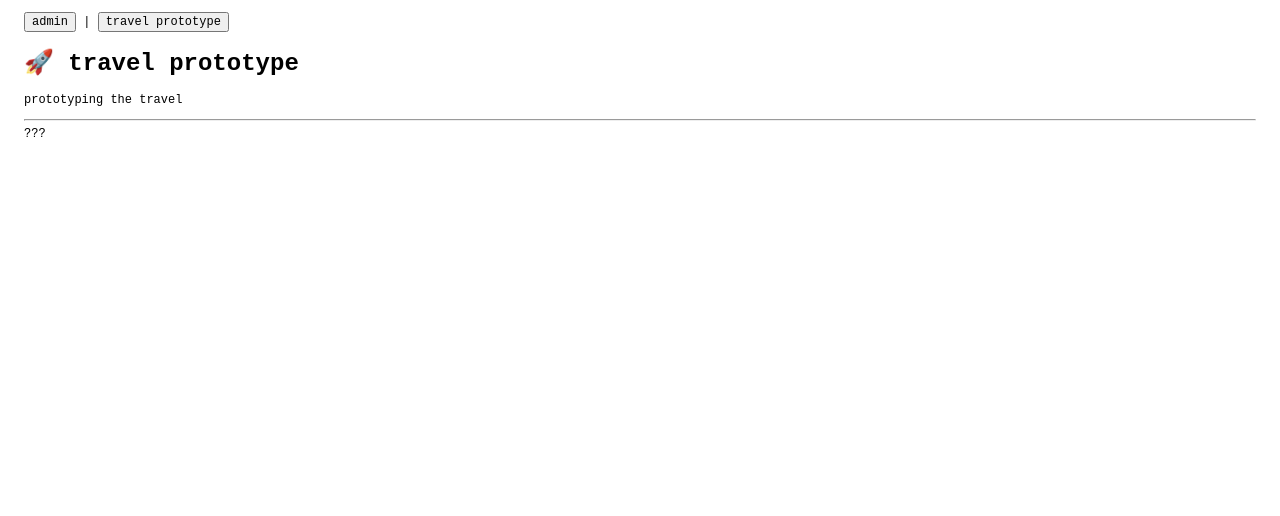
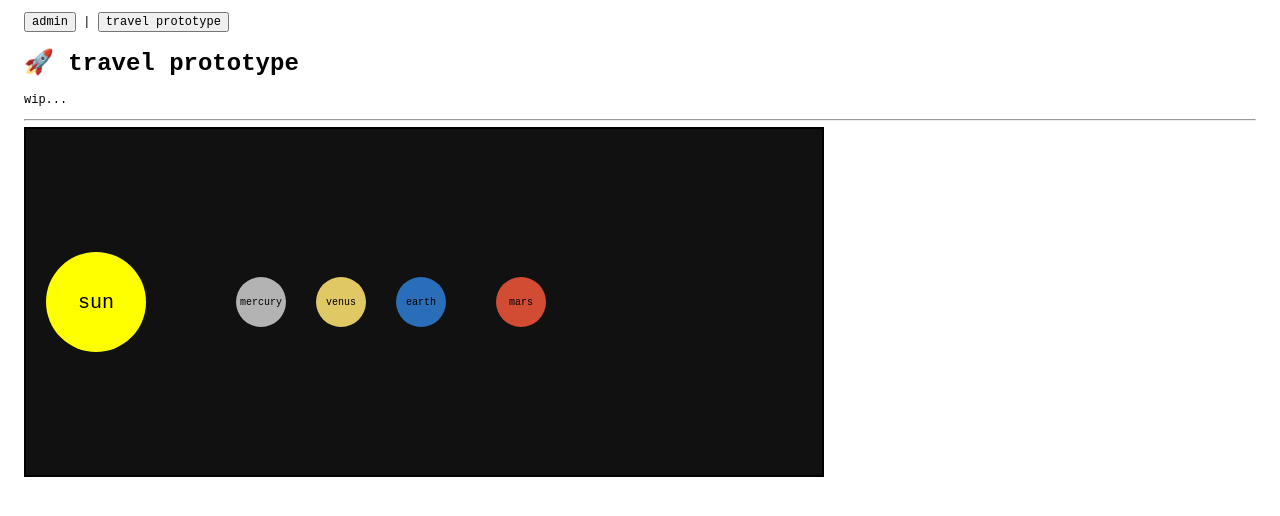
Before and after one commit to zhougsoft/2d-spacemfers-prototype, a React (Vite) app in the folder client/: page / in a window 1280 px wide. Both pictures are taken after a click on the button "travel prototype". Shown: the top 516 px of the page. Built offline with nearby package versions, Linux system fonts and the light colour scheme; no server answers.

Commit message:
add basic solar system map

```diff
--- a/client/src/api/index.ts
+++ b/client/src/api/index.ts
@@ -18,11 +18,13 @@ const request = async (url: string, method?: string) => {
 export const dbUp = async () => {
   const data = await request(`${API_URL}/api/db-up`)
   console.log(data)
+  return data
 }
 
 export const dbDown = async () => {
   const data = await request(`${API_URL}/api/db-down`)
   console.log(data)
+  return data
 }
 
 // --- universe admin -------------------------------------------------------
@@ -30,11 +32,13 @@ export const dbDown = async () => {
 export const getSolarSystem = async () => {
   const data = await request(`${API_URL}/api/solar-system`)
   console.log(data)
+  return data as Record<string, any>
 }
 
 export const getGameShips = async () => {
   const data = await request(`${API_URL}/api/game-ships`)
   console.log(data)
+  return data
 }
 
 // --- player admin ---------------------------------------------------------
@@ -42,16 +46,19 @@ export const getGameShips = async () => {
 export const createPlayer = async () => {
   const data = await request(`${API_URL}/api/players/create`, 'POST')
   console.log(data)
+  return data
 }
 
 export const getPlayers = async () => {
   const data = await request(`${API_URL}/api/players`)
   console.log(data)
+  return data
 }
 
 export const getPlayer = async (playerId: number) => {
   const data = await request(`${API_URL}/api/players/${playerId}`)
   console.log(data)
+  return data
 }
 
 // --- player state ---------------------------------------------------------
@@ -60,8 +67,8 @@ export const getPlayerLocation = async (playerId: number) => {
   const url = `${API_URL}/api/player-state/get-location/${playerId}`
   const data = await request(url)
   console.log(data)
+  return data
 }
-
 export const setPlayerLocation = async (
   playerId: number,
   locationId: number
@@ -69,6 +76,7 @@ export const setPlayerLocation = async (
   const url = `${API_URL}/api/player-state/set-location/${playerId}/${locationId}`
   const data = await request(url, 'POST')
   console.log(data)
+  return data
 }
 
 export const addPlayerShip = async (
@@ -79,12 +87,14 @@ export const addPlayerShip = async (
   const url = `${API_URL}/api/player-state/add-ship/${playerId}/${shipId}/${stationId}`
   const data = await request(url, 'POST')
   console.log(data)
+  return data
 }
 
 export const setActivePlayerShip = async (playerId: number, shipId: number) => {
   const url = `${API_URL}/api/player-state/set-active-ship/${playerId}/${shipId}`
   const data = await request(url, 'POST')
   console.log(data)
+  return data
 }
 
 export const initiatePlayerTravel = async (
@@ -94,4 +104,5 @@ export const initiatePlayerTravel = async (
   const url = `${API_URL}/api/player-state/initiate-travel/${playerId}/${locationId}`
   const data = await request(url, 'POST')
   console.log(data)
+  return data
 }
--- a/client/src/components/TravelPrototype.tsx
+++ b/client/src/components/TravelPrototype.tsx
@@ -1,10 +1,128 @@
+import { useEffect, useState } from 'react'
+import { getSolarSystem } from '../api'
+
+// TODO: MAKE A MINI-MAP UNDERNEATH THE MAIN SCROLLABLE SOLAR SYSTEM MAP
+
+const planetOrder = [
+  'mercury',
+  'venus',
+  'earth',
+  'mars',
+  'jupiter',
+  'saturn',
+  'uranus',
+  'neptune',
+  'pluto',
+]
+
+const planetColors: Record<string, string> = {
+  mercury: '#b3b3b3', // Gray
+  venus: '#e0c865', // Pale yellow
+  earth: '#2a6db8', // Blue and green
+  mars: '#d14c32', // Reddish
+  jupiter: '#d5b495', // Brown and white
+  saturn: '#e3d9b7', // Pale gold
+  uranus: '#82d4d4', // Light blue
+  neptune: '#2e3b7b', // Dark blue
+  pluto: '#deb887', // Brownish
+}
+
+// todo: add "distance_to_star" to the planet object in the database to create space in solar system (will need for travel time calculation later)
+const planetDistances: Record<string, number> = {
+  mercury: 0.4, // Scaled distance from the sun (arbitrary scaling)
+  venus: 0.7,
+  earth: 1,
+  mars: 1.5,
+  jupiter: 5.2,
+  saturn: 9.5,
+  uranus: 19.8,
+  neptune: 30,
+  pluto: 39.5,
+}
+
 const TravelPrototype = () => {
+  const [solarSystem, setSolarSystem] = useState<Record<string, any> | null>(
+    null
+  )
+
+  useEffect(() => {
+    if (solarSystem !== null) return
+    getSolarSystem().then(setSolarSystem).catch(console.error)
+  }, [solarSystem])
+
   return (
     <>
       <h1>🚀 travel prototype</h1>
-      <p>prototyping the travel</p>
+      <p>wip...</p>
       <hr />
-      ???
+
+      {/* Solar system scrollable window */}
+      <div
+        style={{
+          width: '100%',
+          maxWidth: '800px',
+          height: '350px',
+          border: '2px solid black',
+          overflowX: 'auto', // Enable horizontal scrolling
+          overflowY: 'hidden', // Prevent vertical scrolling
+          whiteSpace: 'nowrap', // Ensure elements don't wrap onto the next line
+          backgroundColor: '#111',
+        }}>
+        {/* Solar system scroll content */}
+        <div
+          style={{
+            display: 'flex',
+            alignItems: 'center',
+            height: '100%',
+            padding: '0 20px',
+            position: 'relative',
+          }}>
+          {/* Sun on the far left */}
+          <div
+            style={{
+              minWidth: '100px',
+              minHeight: '100px',
+              borderRadius: '50%',
+              backgroundColor: 'yellow',
+              display: 'flex',
+              justifyContent: 'center',
+              alignItems: 'center',
+              fontSize: '20px',
+              color: 'black',
+              marginRight: '50px', // Space between sun and Mercury
+            }}>
+            sun
+          </div>
+
+          {/* Planets displayed in order from closest to furthest */}
+          {planetOrder.map((name, index) => (
+            <div
+              key={name}
+              style={{
+                position: 'relative',
+                minWidth: '50px',
+                minHeight: '50px',
+                borderRadius: '50%',
+                backgroundColor: planetColors[name],
+                display: 'flex',
+                justifyContent: 'center',
+                alignItems: 'center',
+                color: 'black',
+                fontSize: '10px',
+                textAlign: 'center',
+                marginLeft: `${
+                  (planetDistances[name] -
+                    (index === 0
+                      ? 0
+                      : planetDistances[planetOrder[index - 1]])) *
+                  100
+                }px`, // Relative distance between planets
+              }}>
+              {name}
+            </div>
+          ))}
+        </div>
+      </div>
     </>
   )
 }
```
